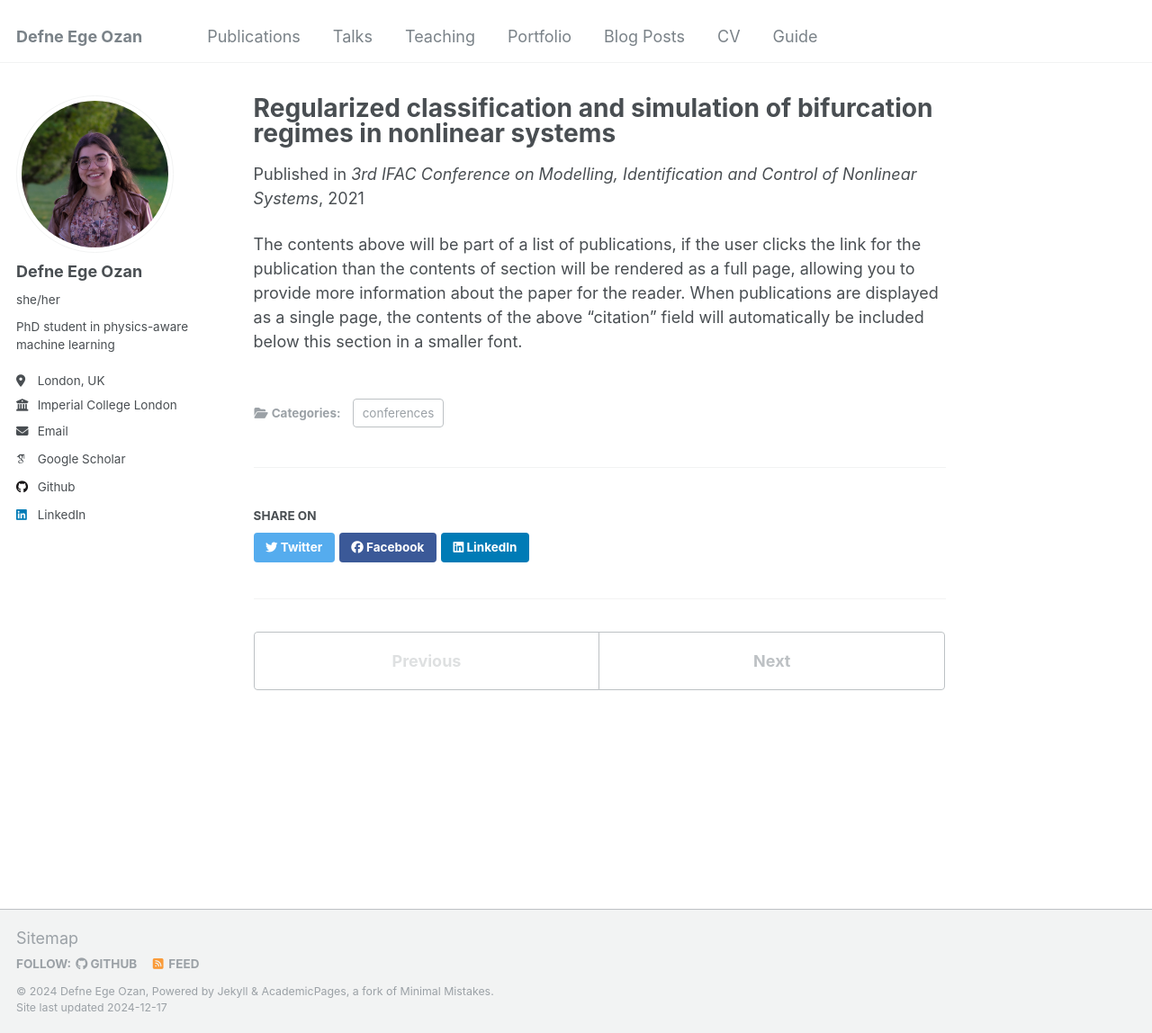
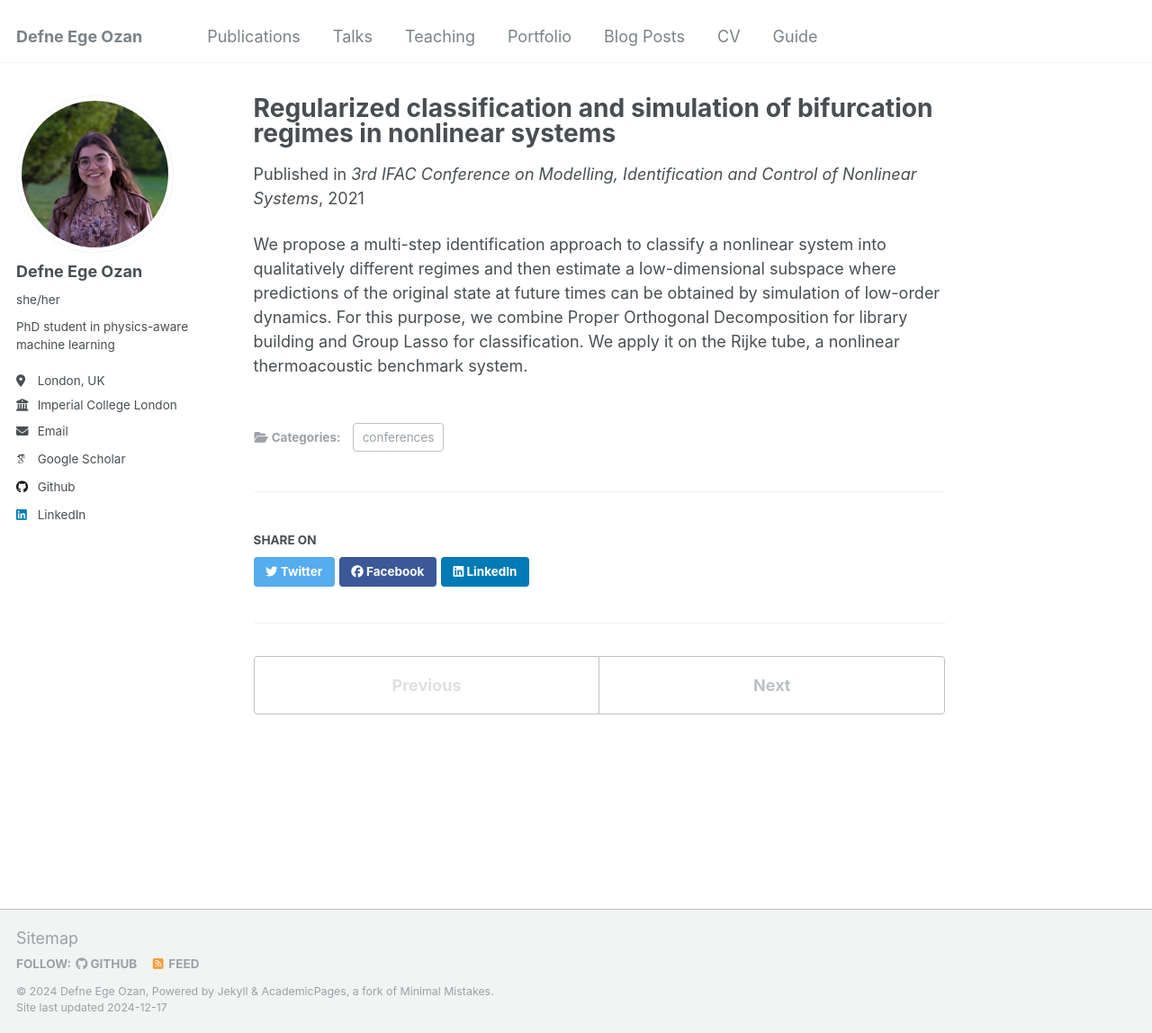
Before and after one commit to defneozan/defneozan.github.io, a Jekyll site: the page built from _publications/2021-micnon.md, in a window 1280 px wide and 1148 px high. Shown: the whole window at 90% size. Built offline with Jekyll 4.4.1, drawn with Linux system fonts in a browser that asks for light colours; some web fonts are replaced.

```diff
--- a/_publications/2021-micnon.md
+++ b/_publications/2021-micnon.md
@@ -11,4 +11,4 @@
 # citation: ''
 ---
 
-The contents above will be part of a list of publications, if the user clicks the link for the publication than the contents of section will be rendered as a full page, allowing you to provide more information about the paper for the reader. When publications are displayed as a single page, the contents of the above "citation" field will automatically be included below this section in a smaller font.
+We propose a multi-step identification approach to classify a nonlinear system into qualitatively different regimes and then estimate a low-dimensional subspace where predictions of the original state at future times can be obtained by simulation of low-order dynamics. For this purpose, we combine Proper Orthogonal Decomposition for library building and Group Lasso for classification. We apply it on the Rijke tube, a nonlinear thermoacoustic benchmark system.
```
Also changed, not shown: _publications/2022-ieee-cdc.md (+1 -1 lines), _publications/2024-iccs.md (+1 -1 lines), _publications/2024-phys-rev-fluids.md (+1 -1 lines).
